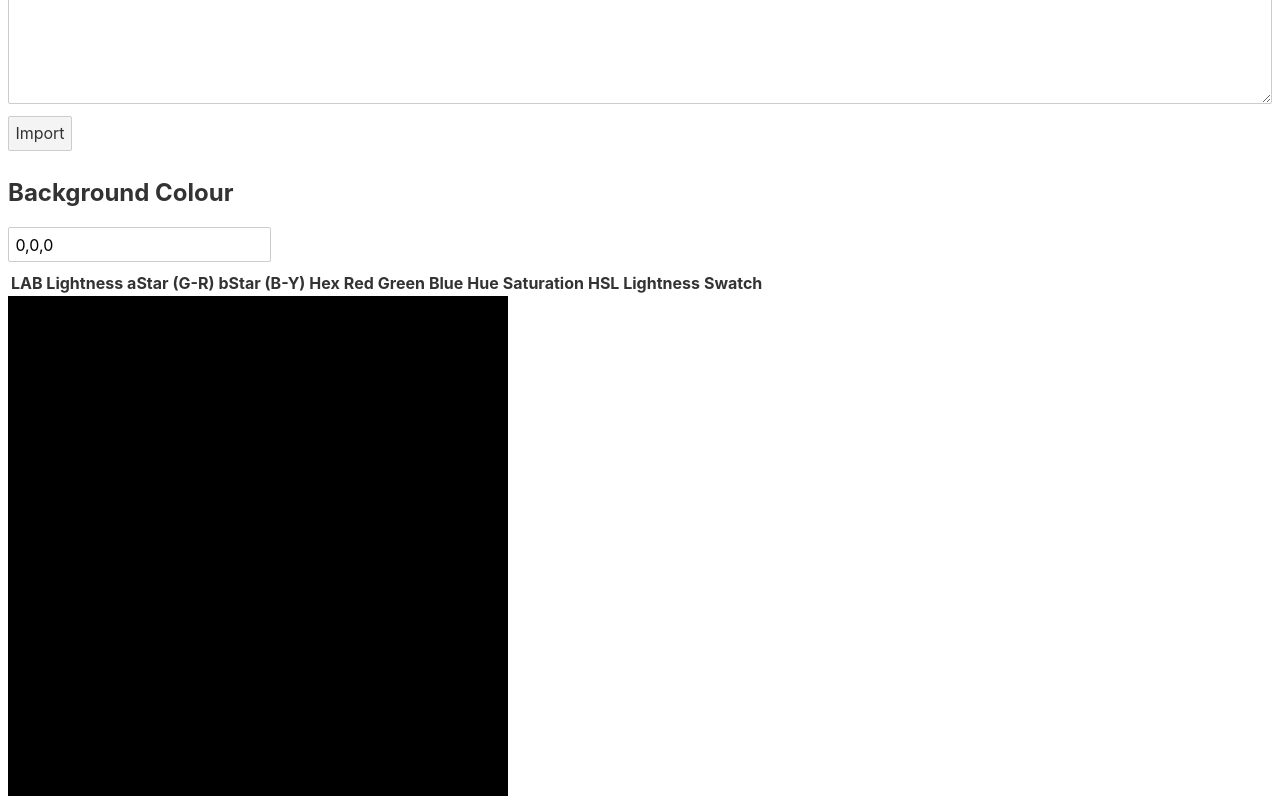
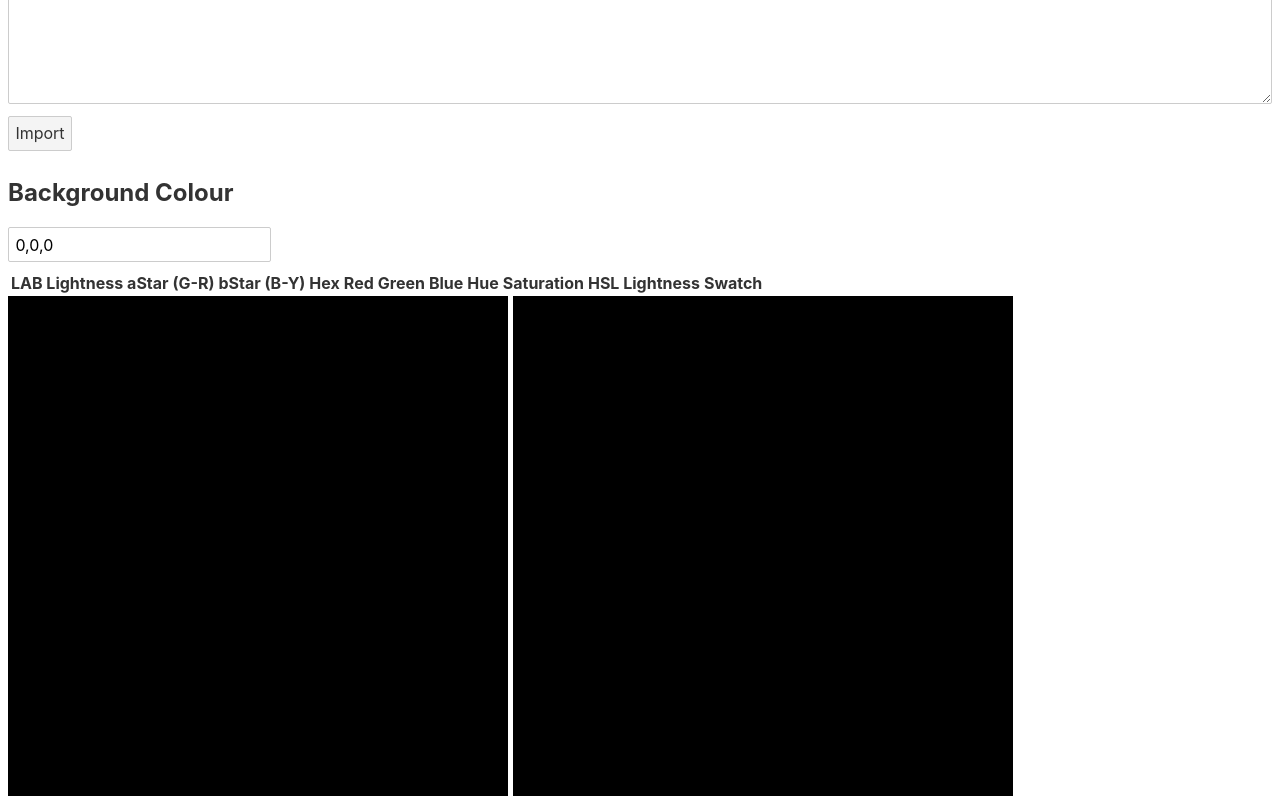
Before and after one commit to jeffhiltz/farbe5000, a Svelte app: page / in a window 1280 px wide. Shown: the part 235-1035 px from the top of the page. Built offline with nearby package versions, Linux system fonts and the light colour scheme.

Commit message:
add scatter graph

```diff
--- a/src/App.svelte
+++ b/src/App.svelte
@@ -3,6 +3,7 @@
   import ColorTable from './ColorTable.svelte'
   import Importer from './Importer.svelte'
   import LightGraph from './LightGraph.svelte'
+  import ScatterGraph from './ScatterGraph.svelte'
 </script>
 
 <style>
@@ -17,3 +18,4 @@
 <BackgroundPicker />
 <ColorTable />
 <LightGraph />
+<ScatterGraph />
--- /dev/null
+++ b/src/ScatterGraph.svelte
@@ -0,0 +1,37 @@
+<script>
+  import { colorValues, background } from './colors.js'
+  import convert from 'color-convert'
+
+  let width = 500
+  let height = 500
+  const pointWidth = 10
+  const pointHeight = 10
+  const maxAValue = 100
+  const minAValue = -100
+  const maxBValue = 100
+  const minBValue = -100
+  $: backColor = `#${convert.lab.hex($background)}`
+
+  // Calculate the position of a value within a range
+  function calculatePercentage(value, min, max) {
+    return (value - min) / (max - min)
+  }
+
+  $: points = $colorValues.map(color => {
+    return {
+      hex: color.hex,
+      aPercent: calculatePercentage(color.aStar, minAValue, maxAValue),
+      bPercent: calculatePercentage(color.bStar, minBValue, maxBValue),
+    }
+  })
+</script>
+
+<style>
+</style>
+
+<svg width={width} height={height}>
+  <rect width="100%" height="100%" fill="{backColor}"></rect>
+  {#each points as {hex, aPercent, bPercent}, idx}
+    <rect width="{pointWidth}" height="{pointWidth}" fill="{hex}" x="{(aPercent * width) - (pointWidth / 2)}" y="{(bPercent * height) - (pointHeight / 2)}"></rect>
+  {/each}
+</svg>
```
